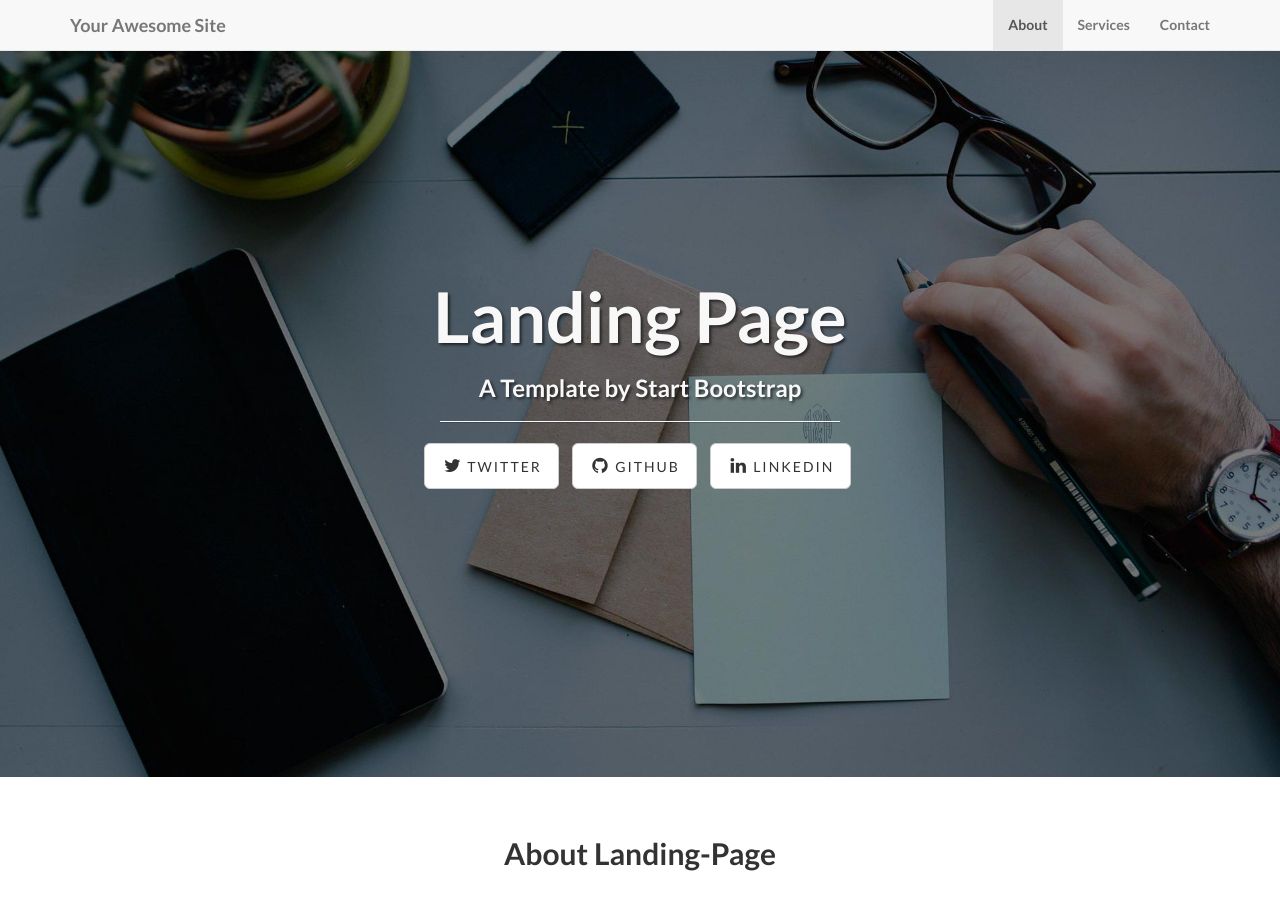
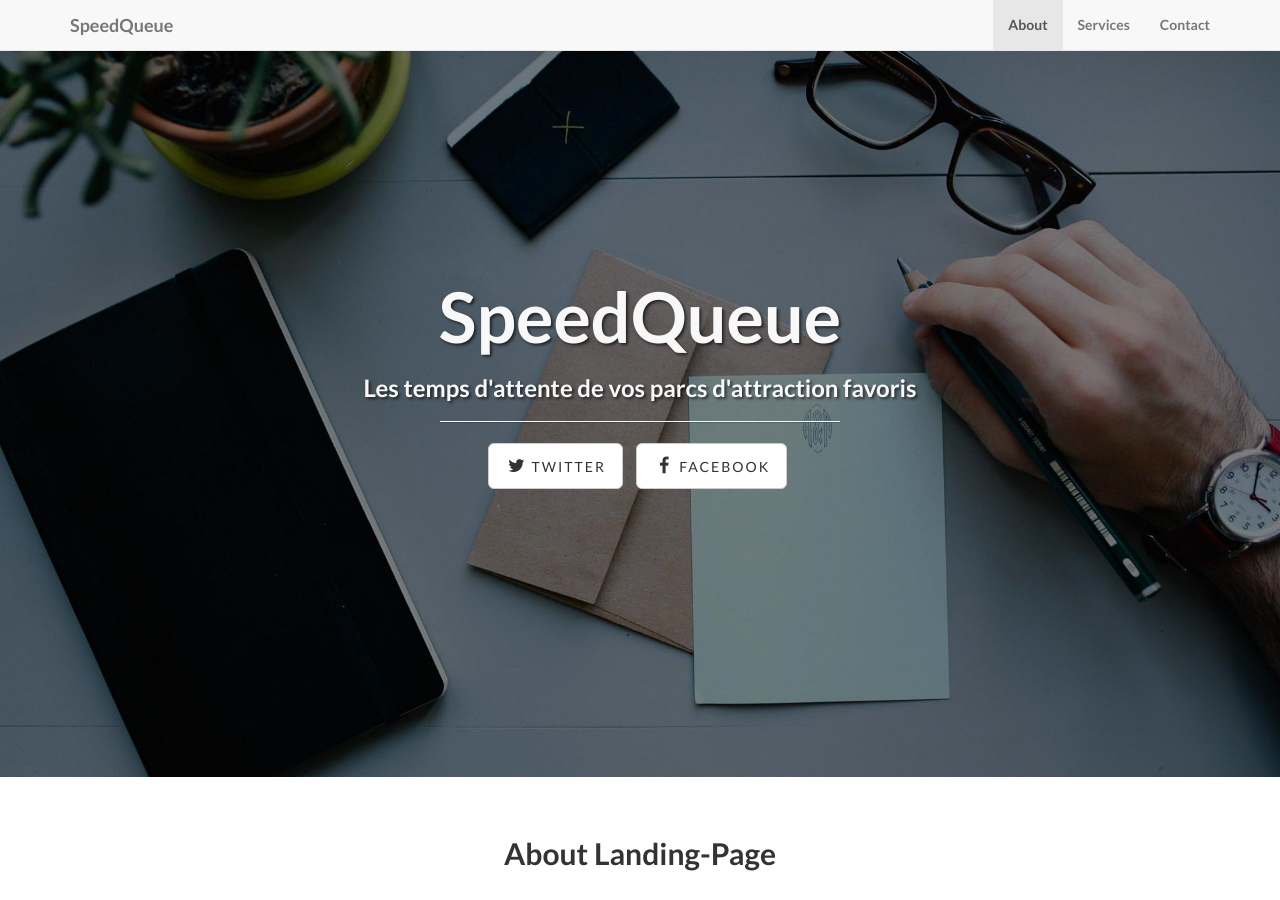
Before and after one commit to SpeedQueue/speedqueue.github.io, a Jekyll site: the page built from index.html, in a window 1280 px wide and 900 px high. Built offline with Jekyll 4.4.1, drawn with Linux system fonts in a browser that asks for light colours; some of the changed text lies outside the part shown.

Commit message:
updated description

```diff
--- a/_config.yml
+++ b/_config.yml
@@ -2,15 +2,11 @@
 #      Main Configs       #
 # ----------------------- #
 
-url: http://yoursite.com
-title: Your Awesome Site
-email: your-email@domain.com
-author: Your Name
+url: http://www.speedqueue.com
+title: SpeedQueue
 description: > # "Write an awesome description for your new site here.
-  You can edit this line in _config.yml. It will appear in your document
-  head meta (for Google search results) and in your feed.xml site
-  description.
-copyright: 'Copyright &copy; 2015 Your Name. All Rights Reserved.'
+  Les temps d'attente de vos parcs d'attraction favoris.
+copyright: 'Copyright &copy; 2015 SpeedQueue. All Rights Reserved.'
 credits: 'Credits: Landing Page is a free to use, open source Bootstrap theme created by <a href="http://startbootstrap.com/">Start Bootstrap</a>.'
 
 # ----------------------- #
@@ -27,8 +23,6 @@
 
 social:
   - title: twitter
-    url: https://twitter.com/SBootstrap
-  - title: github
-    url: https://github.com/IronSummitMedia/startbootstrap
-  - title: linkedin
-    url:
+    url: https://twitter.com/speedqueue
+  - title: facebook
+    url: https://www.facebook.com/app.speedqueue/
--- a/index.html
+++ b/index.html
@@ -1,5 +1,5 @@
 ---
 layout: default
-title: Landing Page
-subTitle: A Template by Start Bootstrap
+title: SpeedQueue
+subTitle: Les temps d'attente de vos parcs d'attraction favoris
 ---
```
